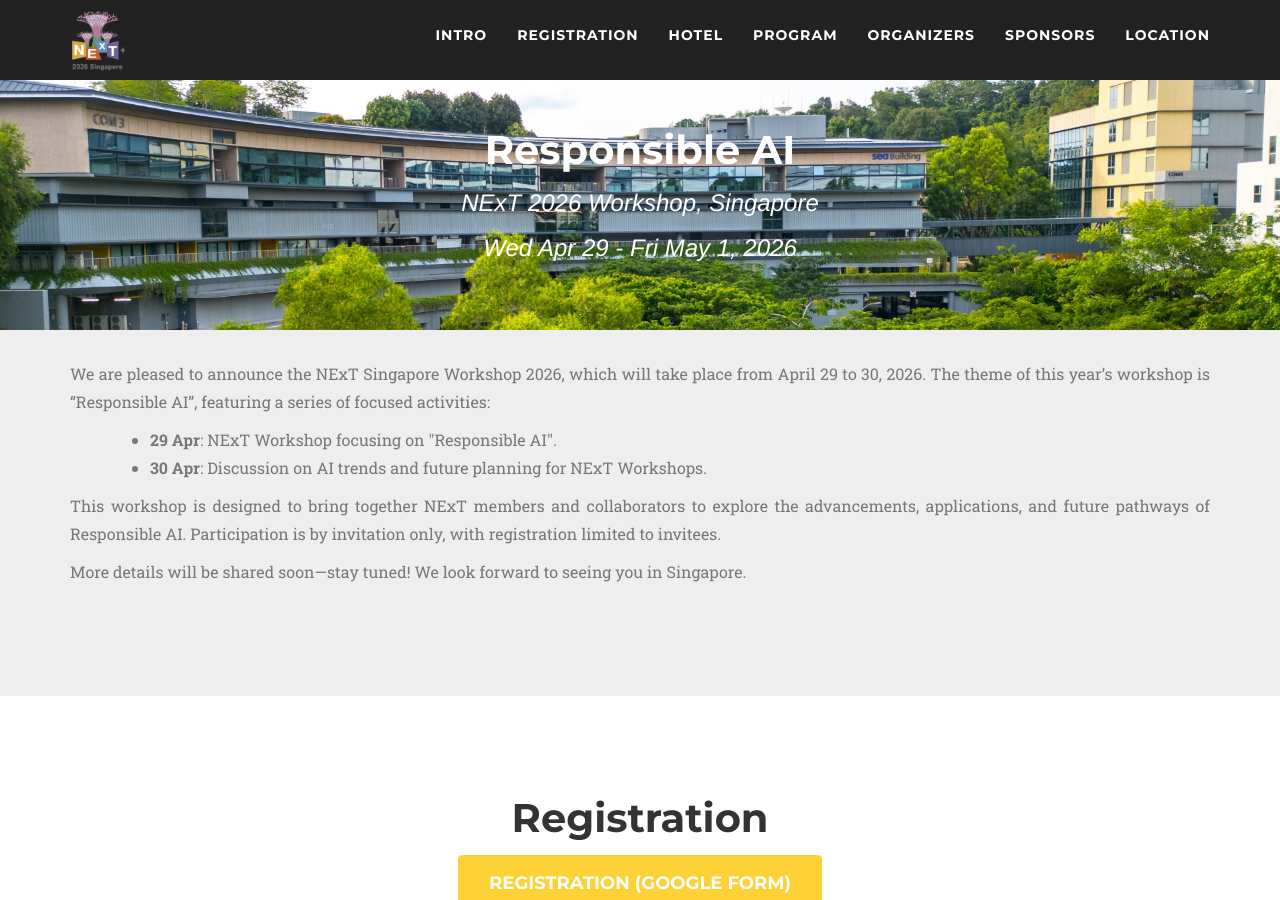
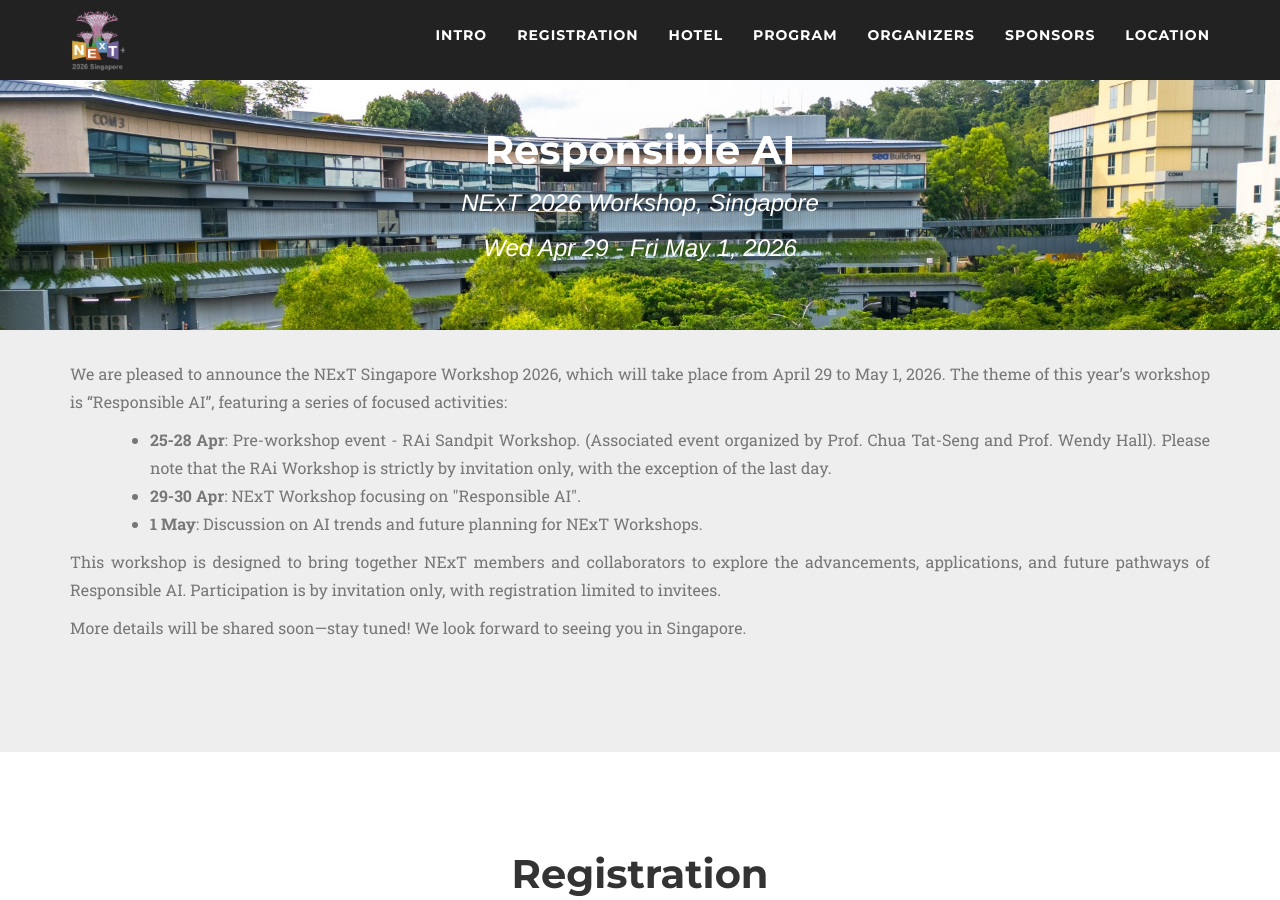
Before and after one commit to next-events/workshop-sg-2026, a Jekyll site: the page built from index.md, in a window 1280 px wide and 900 px high. Built offline with Jekyll 4.4.1, drawn with Linux system fonts in a browser that asks for light colours; nearby versions of some CDN libraries; some web fonts are replaced.

Commit message:
update intro

```diff
--- a/_includes/summary.html
+++ b/_includes/summary.html
@@ -11,10 +11,11 @@
                        TBA </a>
                     </p> -->
                     <p class="large text-muted">
-                        We are pleased to announce the NExT Singapore Workshop 2026, which will take place from April 29 to 30, 2026. The theme of this year’s workshop is “Responsible AI”, featuring a series of focused activities:
+                        We are pleased to announce the NExT Singapore Workshop 2026, which will take place from April 29 to May 1, 2026. The theme of this year’s workshop is “Responsible AI”, featuring a series of focused activities:
                     <ul class="large text-muted">
-                        <ul style=list-style-type:disc><li><b>29 Apr</b>: NExT Workshop focusing on "Responsible AI".</li></ul>
-                        <ul style=list-style-type:disc><li><b>30 Apr</b>: Discussion on AI trends and future planning for NExT Workshops.</li></ul>
+                        <ul style=list-style-type:disc><li><b>25-28 Apr</b>: Pre-workshop event - RAi Sandpit Workshop. (Associated event organized by Prof. Chua Tat-Seng and Prof. Wendy Hall). Please note that the RAi Workshop is strictly by invitation only, with the exception of the last day. </li></ul>
+                        <ul style=list-style-type:disc><li><b>29-30 Apr</b>: NExT Workshop focusing on "Responsible AI".</li></ul>
+                        <ul style=list-style-type:disc><li><b>1 May</b>: Discussion on AI trends and future planning for NExT Workshops.</li></ul>
                     </ul>
                     <p class="large text-muted">
                         This workshop is designed to bring together NExT members and collaborators to explore the advancements, applications, and future pathways of Responsible AI. Participation is by invitation only, with registration limited to invitees.
```
